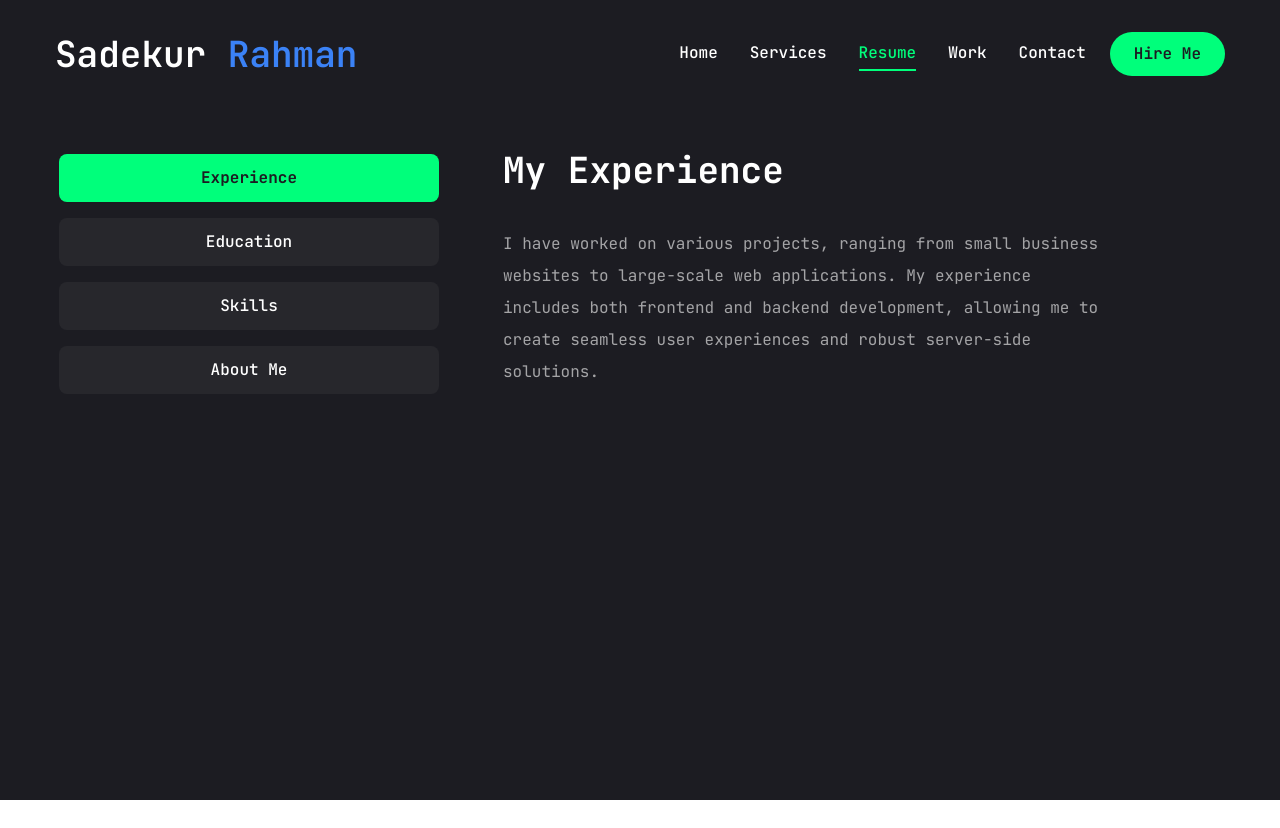
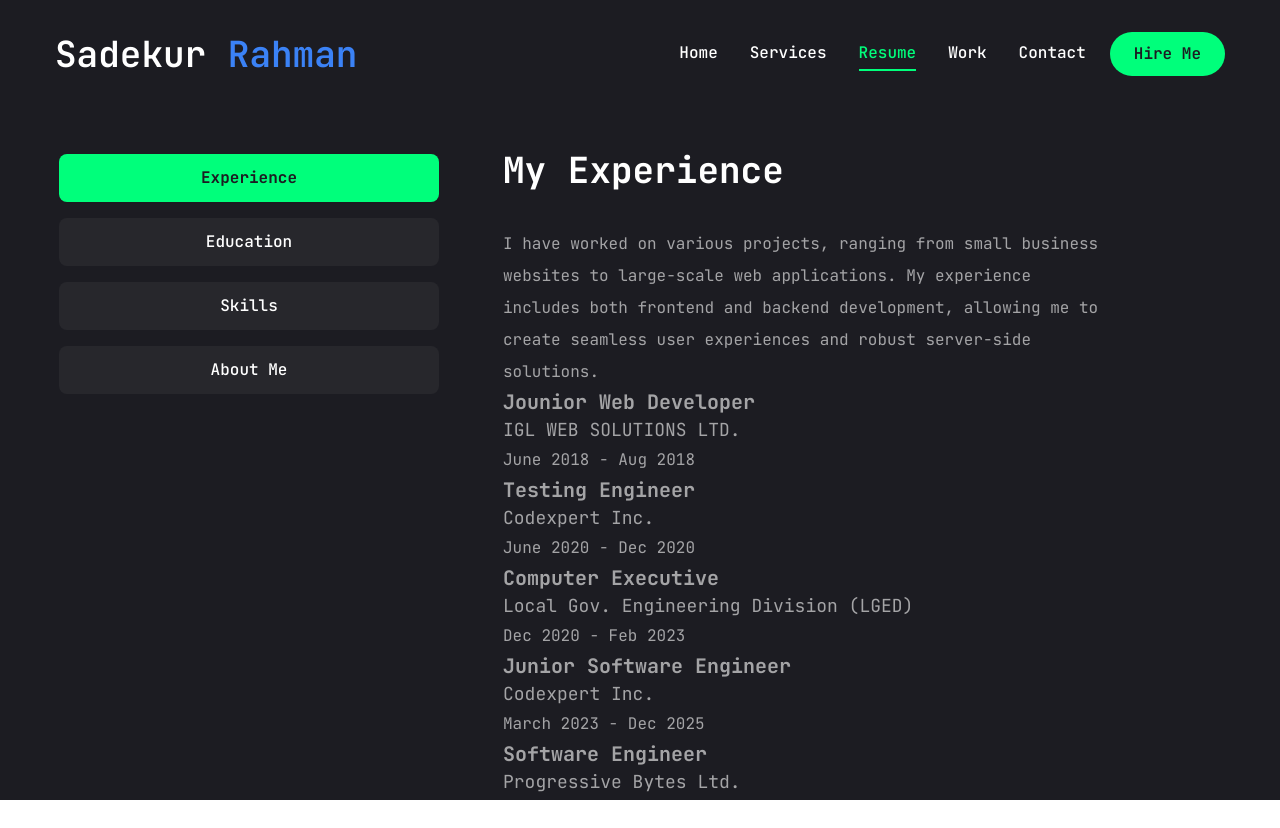
Before and after one commit to sadekur/pfs-2, a Next.js app: page /resume in a window 1280 px wide. Before the commit the page ends 800 px from the top, so only its background shows below. Built offline with nearby package versions, Linux system fonts and the light colour scheme.

Commit message:
Update: Enhance experience section layout in resume page

```diff
--- a/app/resume/page.jsx
+++ b/app/resume/page.jsx
@@ -235,6 +235,19 @@ const Resume = () => {
               <h3 className="text-4xl font-bold">{experience.title}</h3>
               <p className="text-white/60 max-w-[600px] mx-auto xl:mx-0">{experience.description}</p>
             </div>
+            <ScrollArea className="h-[400px]">
+              <ul>
+                {experience.items.map((item, index) => {
+                  return (
+                    <li key={index} className="text-white/60">
+                      <h4 className="text-xl font-bold">{item.position}</h4>
+                      <p className="text-lg">{item.company}</p>
+                      <p className="text-md">{item.duration}</p>
+                    </li>
+                  )
+                })}
+              </ul>
+            </ScrollArea>
           </TabsContent>
 
           <TabsContent value="education" className="w-full">
```
